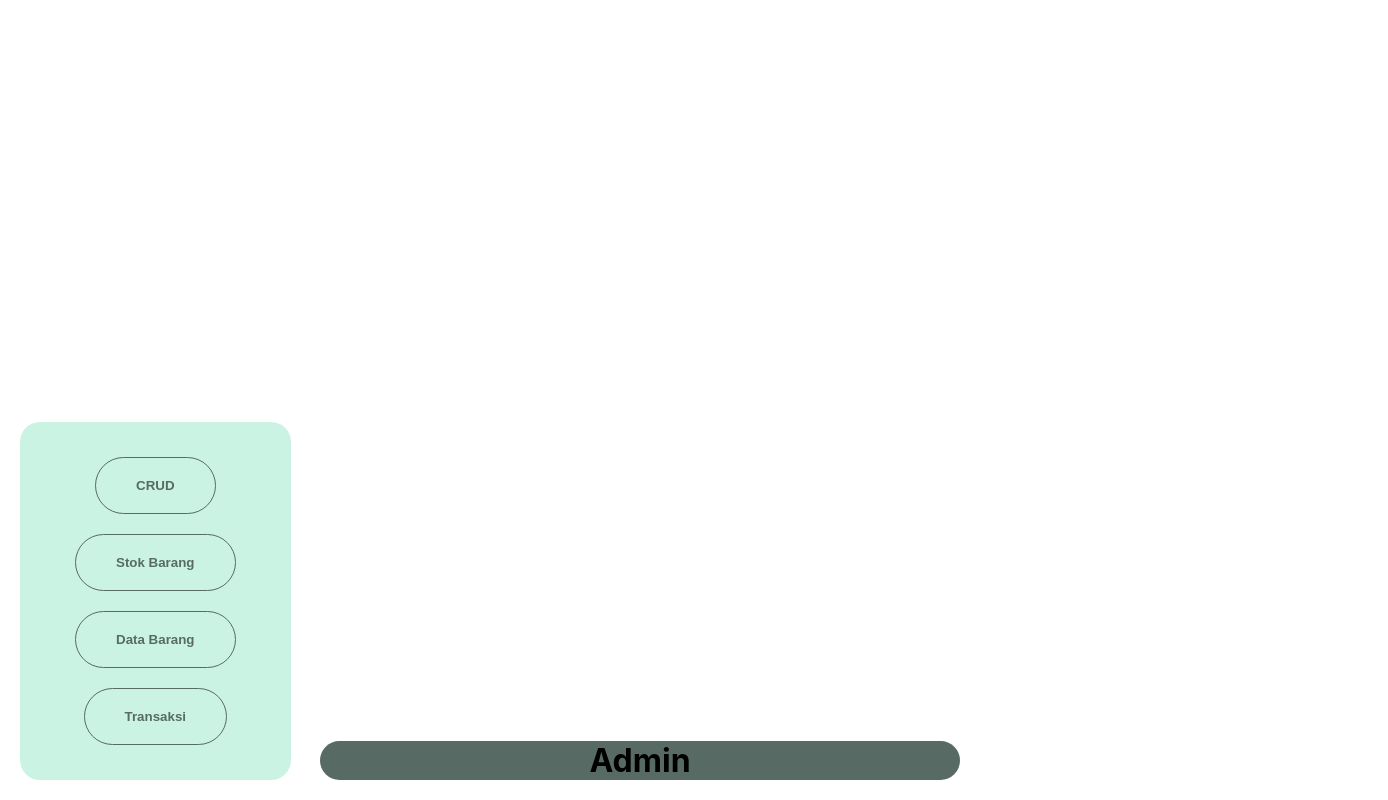
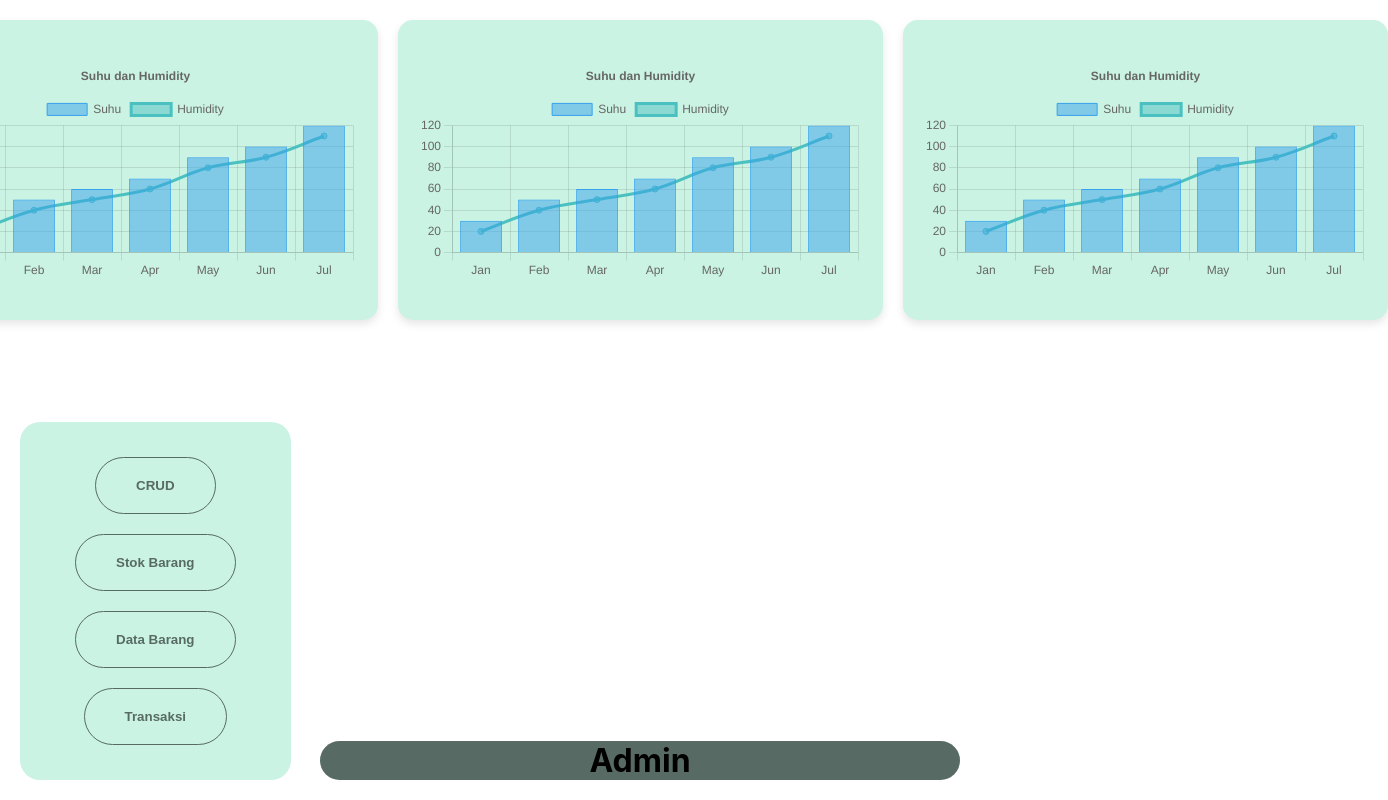
Before and after one commit to navianaa/smart-vendingmachine, a React (Vite) app: page /admin in a window 1280 px wide. Shown: the whole page, 1388 px wide, since content can reach past the window. Built offline with nearby package versions, Linux system fonts and the light colour scheme.

Commit message:
chart added

```diff
--- a/package.json
+++ b/package.json
@@ -10,7 +10,9 @@
     "preview": "vite preview"
   },
   "dependencies": {
+    "chart.js": "^4.4.6",
     "react": "^18.3.1",
+    "react-chartjs-2": "^5.2.0",
     "react-dom": "^18.3.1",
     "react-router-dom": "^6.27.0"
   },
--- /dev/null
+++ b/src/components/admin/Chart.jsx
@@ -0,0 +1,61 @@
+import React from 'react';
+import { Chart as ChartJS, CategoryScale, LinearScale, BarElement, LineElement, PointElement, Title, Tooltip, Legend } from 'chart.js';
+import { Bar } from 'react-chartjs-2';
+
+ChartJS.register(
+  CategoryScale,
+  LinearScale,
+  BarElement,
+  LineElement,
+  PointElement,
+  Title,
+  Tooltip,
+  Legend
+);
+
+const Chart = () => {
+  const data = {
+    labels: ['Jan', 'Feb', 'Mar', 'Apr', 'May', 'Jun', 'Jul'], // Example months or categories
+    datasets: [
+      {
+        type: 'bar',
+        label: 'Suhu',
+        data: [30, 50, 60, 70, 90, 100, 120],
+        backgroundColor: 'rgba(54, 162, 235, 0.5)',
+        borderColor: 'rgba(54, 162, 235, 1)',
+        borderWidth: 1,
+      },
+      {
+        type: 'line',
+        label: 'Humidity',
+        data: [20, 40, 50, 60, 80, 90, 110],
+        borderColor: 'rgba(75, 192, 192, 1)',
+        backgroundColor: 'rgba(75, 192, 192, 0.5)',
+        fill: false,
+        tension: 0.4, // For a smooth curve
+      },
+    ],
+  };
+
+  const options = {
+    responsive: true,
+    plugins: {
+      legend: {
+        position: 'top',
+      },
+      title: {
+        display: true,
+        text: 'Suhu dan Humidity',
+      },
+    },
+    scales: {
+      y: {
+        beginAtZero: true,
+      },
+    },
+  };
+
+  return <Bar data={data} options={options} />;
+};
+
+export default Chart;
--- a/src/css/admin.css
+++ b/src/css/admin.css
@@ -52,3 +52,26 @@
   flex-direction: column;
   justify-content: center;
 }
+.top-section {
+  display: flex;
+  justify-content: space-around;
+  align-items: flex-start; /* Align charts to the top */
+  /* width: 100%; */
+  gap: 20px;
+  margin: 20px 20px;
+  position: absolute;
+  top: 0;
+}
+
+.chart-box {
+  flex: 1;
+  background-color: #CAF3E4;
+  border-radius: 15px;
+  padding: 20px;
+  width: 485px;  /* Adjust as needed */
+  height: 300px; /* Adjust as needed */
+  box-shadow: 0 4px 8px rgba(0, 0, 0, 0.1);
+  display: flex;
+  justify-content: center;
+  align-items: center;
+}
--- a/src/pages/admin/HomeAdmin.jsx
+++ b/src/pages/admin/HomeAdmin.jsx
@@ -1,14 +1,26 @@
-import React from 'react'
-import Navbar from '../../components/admin/Navbar'
+import React from 'react';
+import Navbar from '../../components/admin/Navbar';
 import '../../css/admin.css';
+import Chart from '../../components/admin/Chart'; // Adjust the import path as needed
 
 export default function HomeAdmin() {
   return (
-    <div className='container'>
-        <Navbar />
-        <div className="admin-profile">
-            <h1>Admin</h1>
+    <div className="container">
+      <Navbar />
+      <div className="admin-profile">
+        <h1>Admin</h1>
+      </div>
+      <div className="top-section">
+        <div className="chart-box">
+          <Chart />
         </div>
+        <div className="chart-box">
+          <Chart />
+        </div>
+        <div className="chart-box">
+          <Chart />
+        </div>
+      </div>
     </div>
-  )
+  );
 }
```
Also changed, not shown: 1 other file (tests, documents, lock files or other folders).
